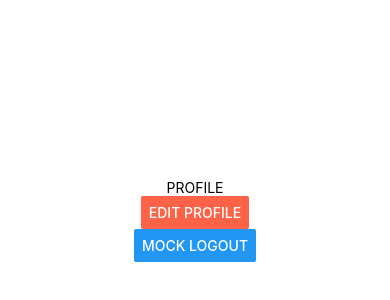
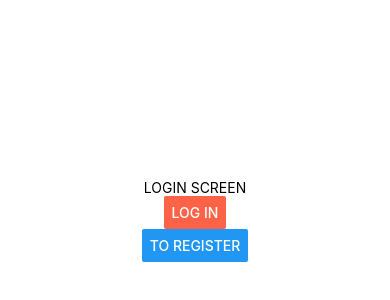
Before and after one commit to nikmantulenko/devit, a React Native app: screen /profile in a window 390 px wide. Shown: the part 202-502 px from the top of the page. Built offline with nearby package versions, Linux system fonts and the light colour scheme.

Commit message:
created user module for in state management realm and connected view to it

```diff
--- a/App.tsx
+++ b/App.tsx
@@ -1,24 +1,12 @@
-import { NavigationContainer } from '@react-navigation/native';
-import { createNativeStackNavigator } from '@react-navigation/native-stack';
 import { Provider as StoreProvider } from 'react-redux'
 
-import LogIn from './screens/LogIn';
-import Register from './screens/Register';
-import Profile from './screens/Profile';
+import Navigation from './Navigation';
 import store from './store';
-
-const Stack = createNativeStackNavigator();
 
 export default function App() {
   return (
       <StoreProvider store={store}>
-          <NavigationContainer>
-              <Stack.Navigator>
-                  <Stack.Screen name="log-in" component={LogIn} options={{ headerShown: false }} />
-                  <Stack.Screen name="register" component={Register} options={{ headerShown: false }} />
-                  <Stack.Screen name="profile" component={Profile} options={{ headerShown: false }} />
-              </Stack.Navigator>
-          </NavigationContainer>
+          <Navigation />
       </StoreProvider>
   );
 }
--- /dev/null
+++ b/Navigation.tsx
@@ -0,0 +1,45 @@
+import { NavigationContainer, NavigationContainerRef } from '@react-navigation/native';
+import { useSelector } from 'react-redux';
+import { useEffect, useRef, RefObject } from 'react';
+import { createNativeStackNavigator } from '@react-navigation/native-stack';
+
+import LogIn from './screens/LogIn';
+import Register from './screens/Register';
+import Profile from './screens/Profile';
+import { selectors } from './store';
+
+const Stack = createNativeStackNavigator();
+
+export default function Navigation() {
+    const isAuthorized = useSelector(selectors.isAuthorizedSelector)
+    const navigationContainerRef: RefObject<NavigationContainerRef<any>> = useRef() as any
+
+    useEffect(function handleAuthorizationChange() {
+        if (navigationContainerRef.current == null) {
+            throw new Error('unexpected behavior')
+        }
+        if (isAuthorized === true) {
+            navigationContainerRef.current.navigate('profile')
+        } else {
+            navigationContainerRef.current.navigate('log-in')
+        }
+    }, [isAuthorized])
+
+    return (
+        <NavigationContainer ref={navigationContainerRef}>
+            <Stack.Navigator>
+                {isAuthorized && (
+                    <>
+                        <Stack.Screen name="profile" component={Profile} options={{ headerShown: false }} />
+                    </>
+                )}
+                {!isAuthorized && (
+                    <>
+                        <Stack.Screen name="log-in" component={LogIn} options={{ headerShown: false }} />
+                        <Stack.Screen name="register" component={Register} options={{ headerShown: false }} />
+                    </>
+                )}
+            </Stack.Navigator>
+        </NavigationContainer>
+    );
+}
--- a/screens/LogIn.tsx
+++ b/screens/LogIn.tsx
@@ -17,7 +17,7 @@ export default function LogIn(props: NativeStackScreenProps<any>) {
         dispatch(actions.loaderOn('LOG_IN'))
         try {
             const userData = await apiLogIn({ username: 'testname', password: '1234' })
-            props.navigation.navigate('profile', userData)
+            dispatch(actions.authorize(userData))
         } catch (error: any) {
             dispatch(actions.addError('LOG_IN', error.message))
         } finally {
--- a/screens/Profile.tsx
+++ b/screens/Profile.tsx
@@ -1,18 +1,19 @@
 import { StatusBar } from 'expo-status-bar';
 import { StyleSheet, Text, View, Button, ActivityIndicator } from 'react-native';
 import { useDispatch, useSelector } from 'react-redux';
-import { NativeStackScreenProps } from '@react-navigation/native-stack';
 
 import editProfile from '../api/editProfile'
 import { actions, selectors } from '../store';
-import { UserData } from '../types'
 
-export default function Profile(props: NativeStackScreenProps<any>) {
+export default function Profile() {
+    const userData = useSelector(selectors.userDataSelector)
     const isUpdating = useSelector(selectors.isLoadingSelector('UPDATE_PROFILE'))
     const error = useSelector(selectors.errorMessageSelector('UPDATE_PROFILE'))
     const dispatch = useDispatch()
 
-    const userData: UserData = props.route.params as any
+    if (userData == null) {
+        throw new Error('unexpected behavior')
+    }
 
     const handleChangeProfile = async () => {
         !!error && dispatch(actions.removeError('UPDATE_PROFILE'))
@@ -22,12 +23,16 @@ export default function Profile(props: NativeStackScreenProps<any>) {
                 ...userData,
                 name: /*'error' + */userData.name + '.',
             })
-            props.navigation.setParams(newUserData)
+            dispatch(actions.updateUserData(newUserData))
         } catch (error: any) {
             dispatch(actions.addError('UPDATE_PROFILE', error.message))
         } finally {
             dispatch(actions.loaderOff('UPDATE_PROFILE'))
         }
+    }
+
+    const handleLogOut = () => {
+        dispatch({ type: 'CLEAR' })
     }
 
     return (
@@ -40,7 +45,7 @@ export default function Profile(props: NativeStackScreenProps<any>) {
                 {isUpdating && <ActivityIndicator color={'darkblue'} />}
                 <Text>{JSON.stringify(userData)}</Text>
                 <Button color={'tomato'} title={'edit profile'} onPress={handleChangeProfile} />
-                <Button title={'mock logout'} onPress={() => props.navigation.navigate('log-in')} />
+                <Button title={'logout'} onPress={handleLogOut} />
             </View>
         </>
     );
--- a/screens/Register.tsx
+++ b/screens/Register.tsx
@@ -60,7 +60,7 @@ export default function Register(props: NativeStackScreenProps<any>) {
         dispatch(actions.loaderOn('REGISTRATION'))
         try {
             const userData = await apiRegister(registerData)
-            props.navigation.navigate('profile', userData)
+            dispatch(actions.authorize(userData))
             setStatus('CONFIRMED')
         } catch (error: any) {
             dispatch(actions.addError('REGISTRATION', error.message))
--- a/store/actions/index.ts
+++ b/store/actions/index.ts
@@ -1,9 +1,11 @@
 import * as errorActions from './errorActions';
 import * as loaderActions from './loaderActions';
+import * as userActions from './userActions';
 
 const actions = {
     ...errorActions,
     ...loaderActions,
+    ...userActions,
 }
 
 // in real live application we should check for unique names here
--- /dev/null
+++ b/store/actions/userActions.ts
@@ -0,0 +1,8 @@
+import { createAction } from '@reduxjs/toolkit';
+
+// use type aliases in real live project
+import { UserData } from '../../types'
+
+export const authorize = createAction('AUTHORIZE', (data: UserData) => ({ payload: { data }}))
+export const updateUserData = createAction('UPDATE_USER_DATA', (data: UserData) => ({ payload: { data }}))
+export const clear = createAction<null, 'CLEAR'>('CLEAR')
--- a/store/reducers/index.ts
+++ b/store/reducers/index.ts
@@ -2,10 +2,12 @@ import { combineReducers } from 'redux';
 
 import errorReducer from './errorReducer';
 import loaderReducer from './loaderReducer';
+import userReducer from './userReducer';
 
 const rootReducer = combineReducers({
     error: errorReducer,
     loader: loaderReducer,
+    user: userReducer,
 });
 
 export type RootState = ReturnType<typeof rootReducer>
--- /dev/null
+++ b/store/reducers/userReducer.ts
@@ -0,0 +1,16 @@
+import { createReducer } from '@reduxjs/toolkit';
+
+import * as actions from '../actions/userActions';
+import { UserData } from '../../types';
+
+const initialState = null;
+
+export default createReducer<UserData | null>(initialState, builder => builder
+    .addCase(actions.authorize, (state, action) => {
+        return action.payload.data
+    })
+    .addCase(actions.updateUserData, (state, action) => {
+        return action.payload.data
+    })
+    .addCase(actions.clear, () => initialState)
+)
--- a/store/selectors/index.ts
+++ b/store/selectors/index.ts
@@ -1,9 +1,11 @@
 import * as errorSelectors from './errorSelectors';
 import * as loaderSelectors from './loaderSelectors';
+import * as userSelectors from './userSelectors';
 
 const selectors = {
     ...errorSelectors,
     ...loaderSelectors,
+    ...userSelectors,
 }
 
 // in real live application we should check for unique names here
--- /dev/null
+++ b/store/selectors/userSelectors.ts
@@ -0,0 +1,4 @@
+import { RootState } from '../reducers'
+
+export const isAuthorizedSelector = (state: RootState) => !!state.user?.userID
+export const userDataSelector = (state: RootState) => state.user
```
